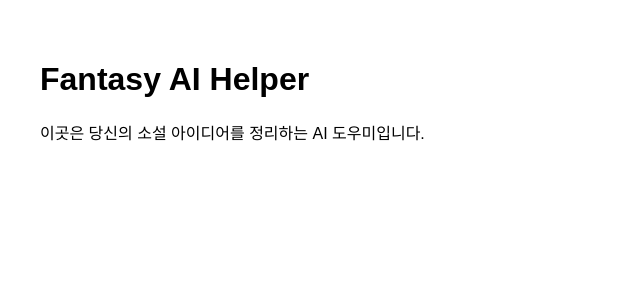
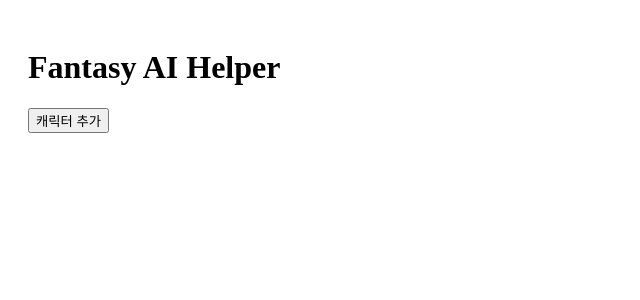
Before and after one commit to d-day1/fantasy-ai-helper, a Next.js app: page / in a window 1280 px wide. Shown: the top 300 px of the page, without its empty margins (0-640 px from the left). Built offline with nearby package versions, Linux system fonts and the light colour scheme.

Commit message:
Add files via upload

```diff
--- a/pages/index.tsx
+++ b/pages/index.tsx
@@ -1,15 +1,9 @@
-import Head from 'next/head';
-
+import React from 'react';
 export default function Home() {
   return (
-    <div>
-      <Head>
-        <title>Fantasy AI Helper</title>
-      </Head>
-      <main style={{ padding: '2rem', fontFamily: 'sans-serif' }}>
-        <h1>Fantasy AI Helper</h1>
-        <p>이곳은 당신의 소설 아이디어를 정리하는 AI 도우미입니다.</p>
-      </main>
+    <div style={{ padding: 20 }}>
+      <h1>Fantasy AI Helper</h1>
+      <button onClick={() => alert("캐릭터 추가")}>캐릭터 추가</button>
     </div>
   );
 }
--- a/tsconfig.json
+++ b/tsconfig.json
@@ -4,7 +4,7 @@
     "lib": ["dom", "dom.iterable", "esnext"],
     "allowJs": true,
     "skipLibCheck": true,
-    "strict": true,
+    "strict": false,
     "forceConsistentCasingInFileNames": true,
     "noEmit": true,
     "esModuleInterop": true,
```
Also changed, not shown: package.json (+1 -6 lines).
